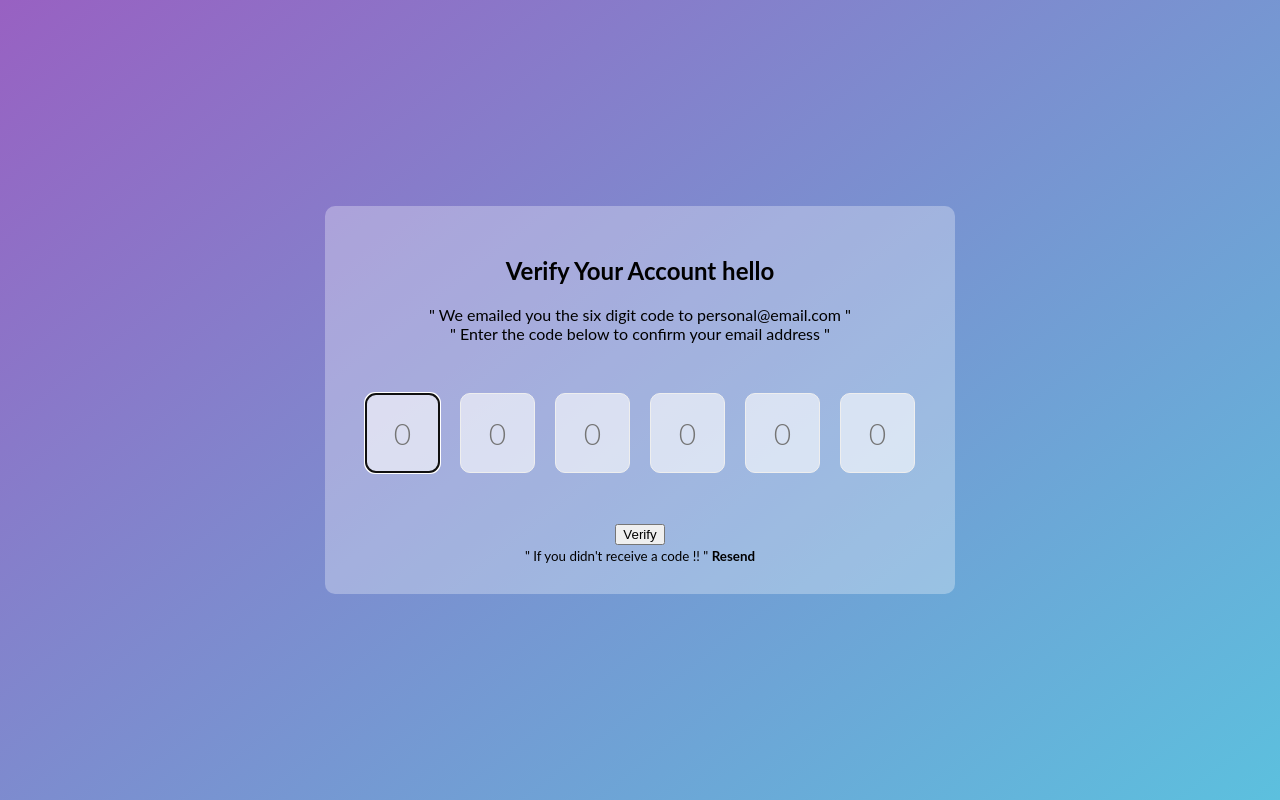
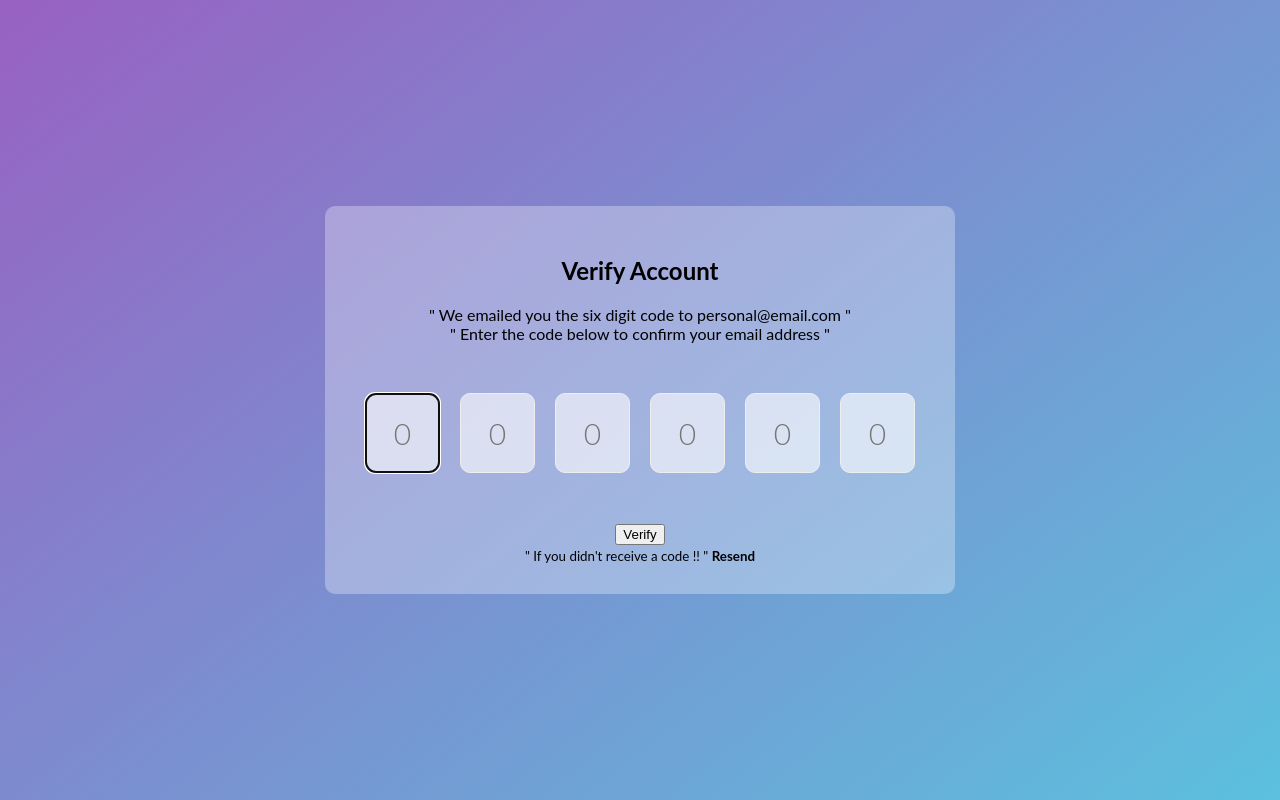
Before and after one commit to mithumina1999/HTML-CSS-Project---HTML-CSS---PROJECT---rrztpepf5t05, a plain HTML site: page index.html in a window 1280 px wide. Drawn offline with Linux system fonts and the light colour scheme.

Commit message:
Update index.html

```diff
--- a/index.html
+++ b/index.html
@@ -9,7 +9,7 @@
 </head>
 <body>
     <div class="container">
-        <h2>Verify Your Account hello</h2>
+        <h2>Verify Account </h2>
         <p>" We emailed you the six digit code to personal@email.com "
             <br>
             " Enter the code below to confirm your email address "
```
